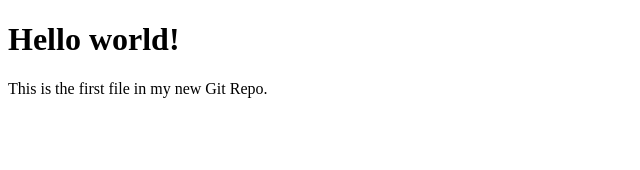
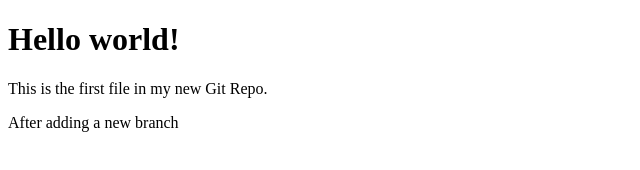
Before and after one commit to Richcyber-nadi1234/git_learson, a plain HTML site: page index.html in a window 1280 px wide. Shown: the whole page, without its empty margins (0-640 px from the left). Drawn offline with Linux system fonts and the light colour scheme.

Commit message:
Update index.html

```diff
--- a/index.html
+++ b/index.html
@@ -7,6 +7,6 @@
 
 <h1>Hello world!</h1>
 <p>This is the first file in my new Git Repo.</p>
-
+<p>After adding a new branch</p>
 </body>
 </html>
```
